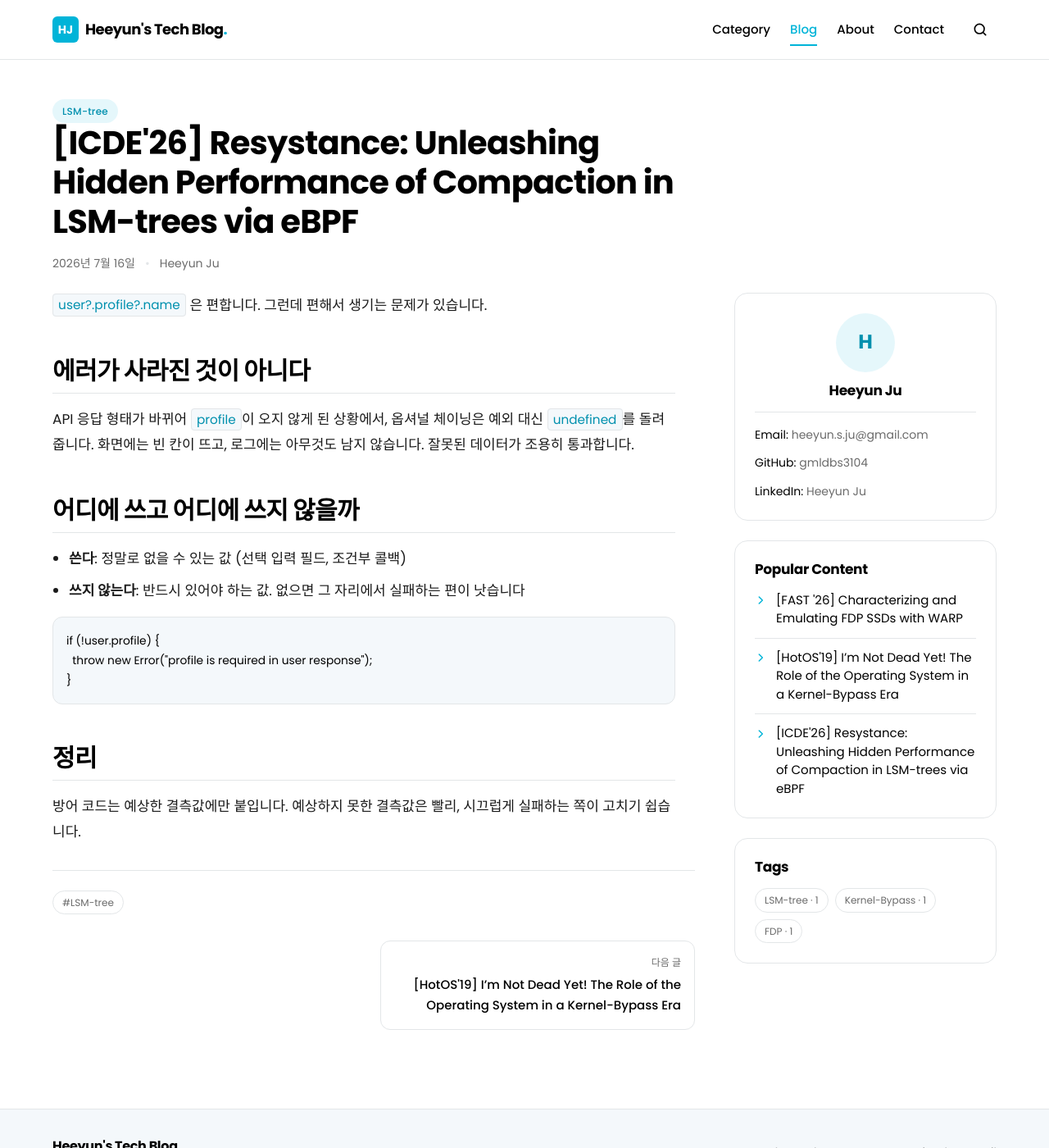
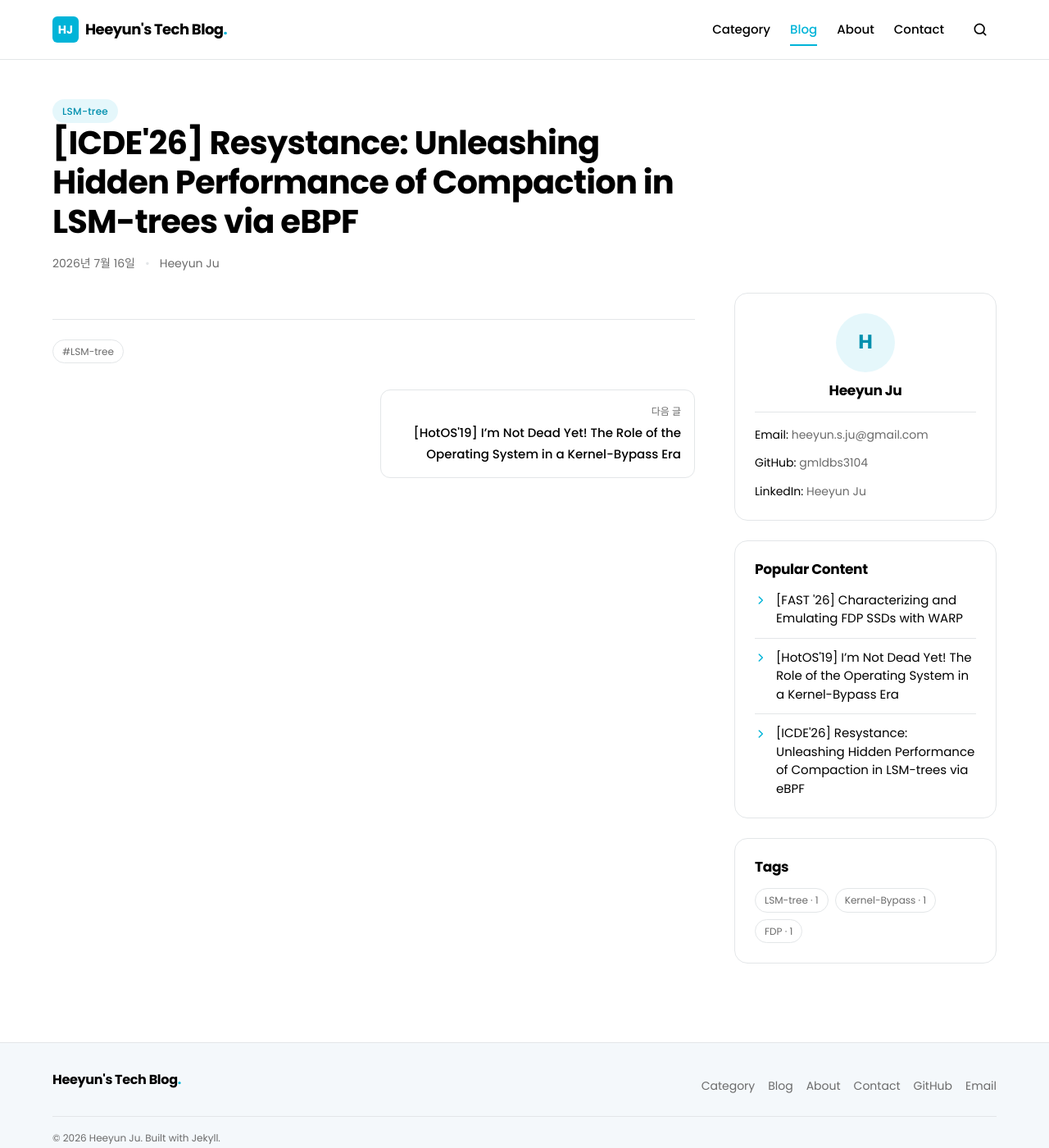
Before and after one commit to gmldbs3104/gmldbs3104.github.io, a Jekyll site: the page built from _posts/26-07-16-Resystance.md, in a window 1280 px wide and 1400 px high. Shown: the whole window at 82% size. Built offline with Jekyll 4.4.1, drawn with Linux system fonts in a browser that asks for light colours; some web fonts are replaced.

Commit message:
Update 26-07-16-Resystance.md

````diff
--- a/_posts/26-07-16-Resystance.md
+++ b/_posts/26-07-16-Resystance.md
@@ -3,30 +3,5 @@ title: "[ICDE'26] Resystance: Unleashing Hidden Performance of Compaction in LSM
 date: 2026-07-16
 categories: [LSM-tree]
 tags: [LSM-tree]
-summary: "물음표 하나로 에러는 사라졌지만 원인은 그대로 남아 있었습니다. 방어 코드가 문제를 늦게 발견하게 만드는 경우에 대해."
+summary: "."
 ---
-
-`user?.profile?.name` 은 편합니다. 그런데 편해서 생기는 문제가 있습니다.
-
-## 에러가 사라진 것이 아니다
-
-API 응답 형태가 바뀌어 `profile`이 오지 않게 된 상황에서,
-옵셔널 체이닝은 예외 대신 `undefined`를 돌려줍니다.
-화면에는 빈 칸이 뜨고, 로그에는 아무것도 남지 않습니다.
-잘못된 데이터가 조용히 통과합니다.
-
-## 어디에 쓰고 어디에 쓰지 않을까
-
-- **쓴다**: 정말로 없을 수 있는 값 (선택 입력 필드, 조건부 콜백)
-- **쓰지 않는다**: 반드시 있어야 하는 값. 없으면 그 자리에서 실패하는 편이 낫습니다
-
-```js
-if (!user.profile) {
-  throw new Error("profile is required in user response");
-}
-```
-
-## 정리
-
-방어 코드는 예상한 결측값에만 붙입니다.
-예상하지 못한 결측값은 빨리, 시끄럽게 실패하는 쪽이 고치기 쉽습니다.
````
